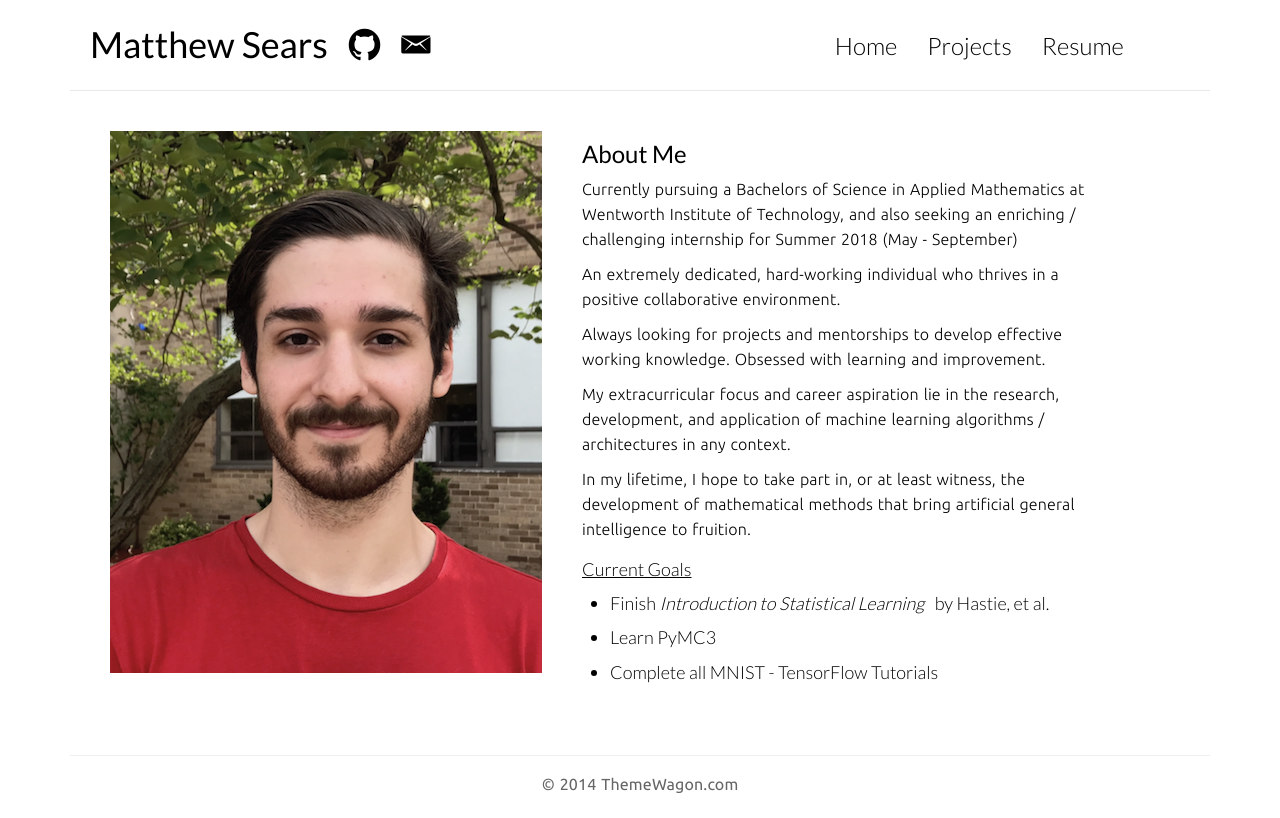
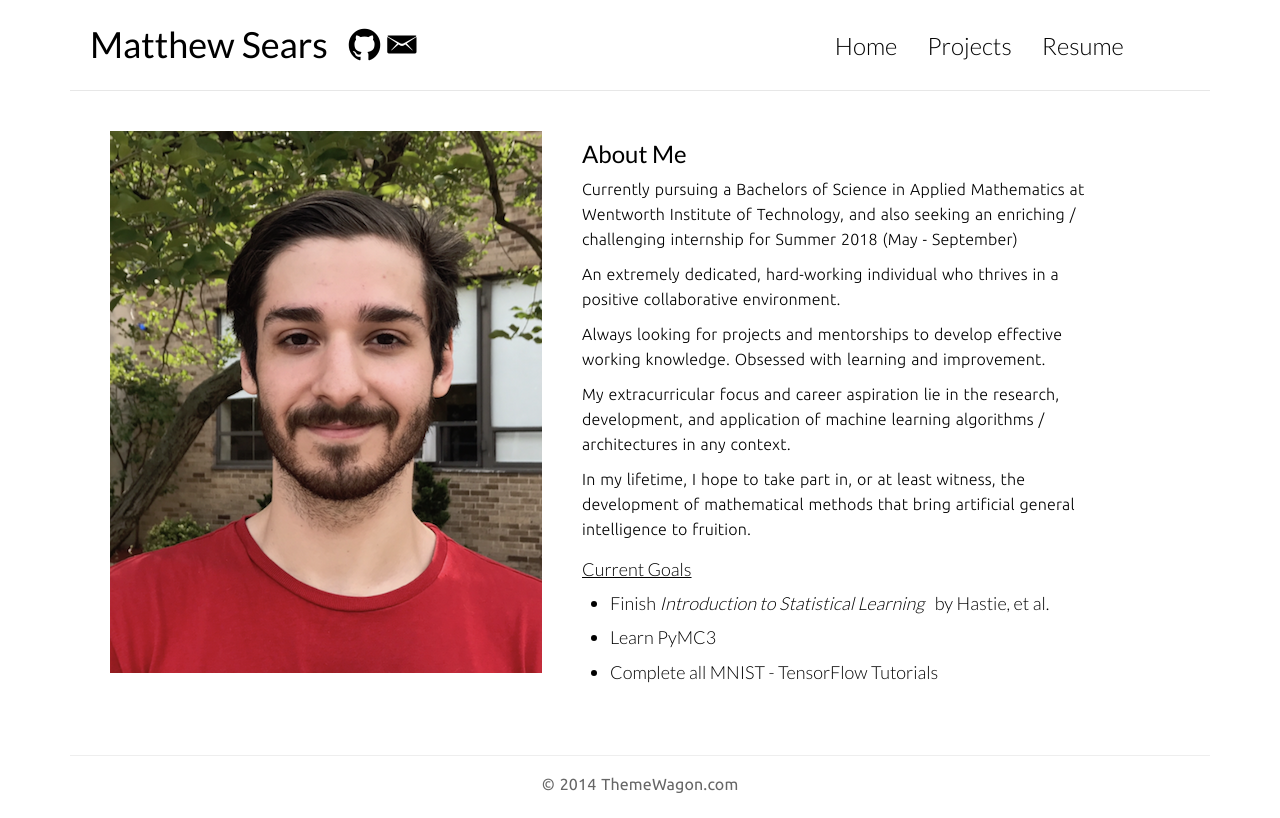
Before and after one commit to matthewsears/matthewsears.github.io, a plain HTML site: page index.html in a window 1280 px wide. Drawn offline with Linux system fonts and the light colour scheme; files whose address does not match are found by name.

Commit message:
Fix icon mistake

```diff
--- a/index.html
+++ b/index.html
@@ -27,7 +27,7 @@
 					<div class="col-md-4 col-sm-5 col-xs-8">
 						<div class="logo">
 							<h1><a href="index.html"><b>Matthew Sears</a> &nbsp;
-									<i class="github"><a href="https://github.com/matthewsears"><span class="ion-social-github"></span></a></i> &nbsp;
+									<i class="github"><a href="https://github.com/matthewsears"><span class="ion-social-github"></span></a></i>
 									<i class="mail"><a href="mailto:msears825@gmail.com"><span class="ion-email"></span></a></i>
 							</h1>
 						</div>
```
